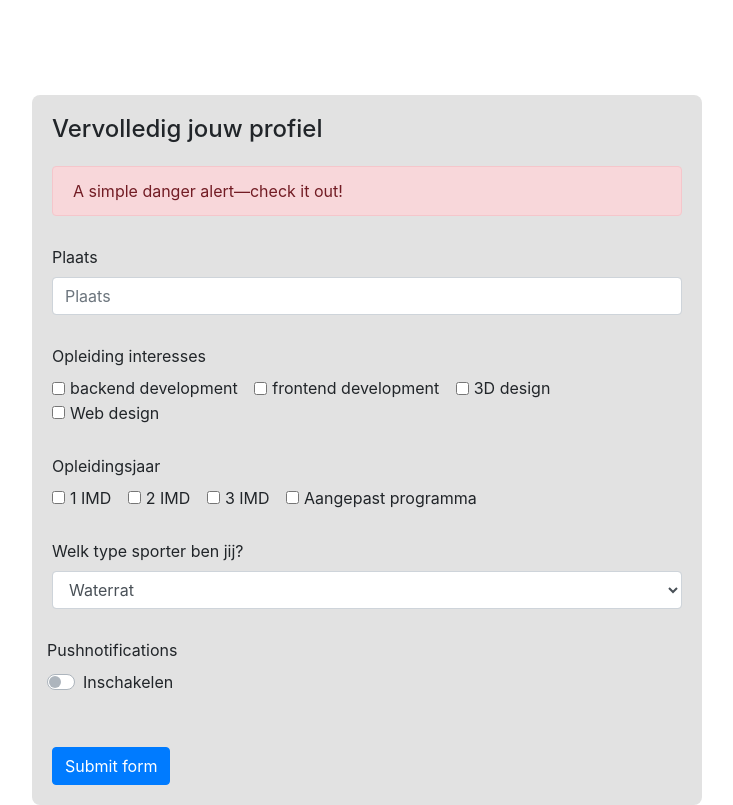
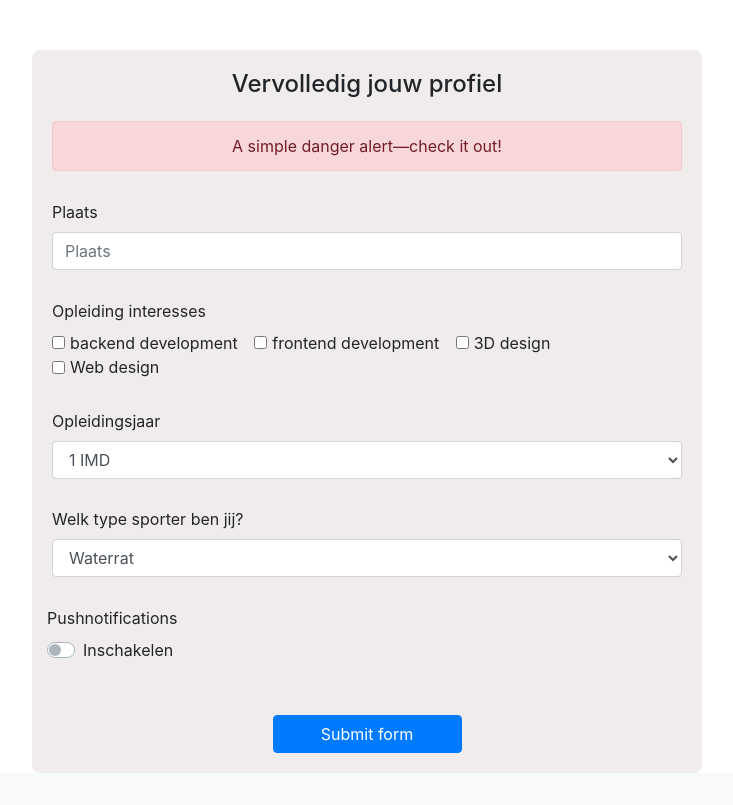
Before and after one commit to LunaOlbrechts/Buddyapp, a PHP site: page /complete.profile.php in a window 1280 px wide. Shown: the part 46-851 px from the top of the page, without its empty margins (273-1006 px from the left). After the commit the page ends 819 px from the top, so only its background shows below. Run offline with PHP 8.4, Linux system fonts and the light colour scheme.

Commit message:
Added provisional last changes to the styling of the form

```diff
--- a/complete.profile.php
+++ b/complete.profile.php
@@ -1,5 +1,32 @@
 <?php
+    session_start();
 
+    $user = "root";
+    $pass = "root";
+
+
+    if(isset($_SESSION["logged_in"]) && $_SESSION["logged_in"]){
+
+        // check !empty post
+        if(!empty($_POST) ){
+            // check !empty fields
+            $location = $_POST['inputLocation'];
+            $schoolYear = $_POST['schoolYear'];
+            $sportType = $_POST['sportType'];
+
+            if(!empty($location) && !empty($schoolYear) && !empty($sportType) ){
+                //conn database
+                $conn = new PDO('mysql:host=localhost;dbname=buddy_app', $user, $pass);
+                $query = $conn->prepare("INSERT INTO tl_users (location, schoolYear, sportType)
+                VALUES ($location, $schoolYear, $sportType)");
+                $query->execute();
+
+                $result = $query->fetch(PDO::FETCH_ASSOC);
+
+            }
+
+        }
+    }
 ?>
 
 <!DOCTYPE html>
@@ -24,56 +51,44 @@
 
                 <div class="form-group">
                 <p class="form-title">Plaats</p>
-                    <input type="text" class="form-control" id="inputAddress" placeholder="Plaats">
+                    <input type="text" class="form-control" name="inputLocation" placeholder="Plaats">
                 </div>
 
                 <div class="form-group">
                     <div class="interests">
                         <p class="form-title">Opleiding interesses</p>
                         <div class="form-check form-check-inline">
-                            <input class="form-check-input" type="checkbox" id="inputBackendDevelopment" value="inputBackendDevelopment">
+                            <input class="form-check-input" type="checkbox" name="inputBackendDevelopment" value="inputBackendDevelopment">
                             <label class="form-check-label" for="inputBackendDevelopment">backend development</label>
                         </div>
                         <div class="form-check form-check-inline">
-                            <input class="form-check-input" type="checkbox" id="inputFrontendDevelopment" value="inputFrontendDevelopment">
+                            <input class="form-check-input" type="checkbox" name="inputFrontendDevelopment" value="inputFrontendDevelopment">
                             <label class="form-check-label" for="inputFrontendDevelopment">frontend development</label>
                         </div>
                         <div class="form-check form-check-inline">
-                            <input class="form-check-input" type="checkbox" id="input3dDesign" value="input3dDesign">
+                            <input class="form-check-input" type="checkbox" name="input3dDesign" value="input3dDesign">
                             <label class="form-check-label" for="input3dDesign">3D design</label>
                         </div>
                         <div class="form-check form-check-inline">
-                            <input class="form-check-input" type="checkbox" id="inputWebDesign" value="inputWebDesign">
+                            <input class="form-check-input" type="checkbox" name="inputWebDesign" value="inputWebDesign">
                             <label class="form-check-label" for="inputWebDesign">Web design</label>
                         </div>
                     </div>
                 </div>
 
                 <div class="form-group">
-                    <div class="interests">
-                        <p class="form-title">Opleidingsjaar</p>
-                        <div class="form-check form-check-inline">
-                            <input class="form-check-input" type="checkbox" id="input1Imd" value="input1Imd">
-                            <label class="form-check-label" for="input1Imd">1 IMD</label>
-                        </div>
-                        <div class="form-check form-check-inline">
-                            <input class="form-check-input" type="checkbox" id="input2Imd" value="input2Imd">
-                            <label class="form-check-label" for="input2Imd">2 IMD</label>
-                        </div>
-                        <div class="form-check form-check-inline">
-                            <input class="form-check-input" type="checkbox" id="input3Imd" value="input3Imd">
-                            <label class="form-check-label" for="input3Imd">3 IMD</label>
-                        </div>
-                        <div class="form-check form-check-inline">
-                            <input class="form-check-input" type="checkbox" id="inputAangepastProgramma" value="inputAangepastProgramma">
-                            <label class="form-check-label" for="inputAangepastProgramma">Aangepast programma</label>
-                        </div>
-                    </div>
+                    <label for="exampleFormControlSelect1" class="form-title">Opleidingsjaar</label>
+                    <select class="form-control" name="schoolYear">
+                    <option>1 IMD</option>
+                    <option>2 IMD</option>
+                    <option>3 IMD</option>
+                    <option>Aangepast programma</option>
+                    </select>
                 </div>
 
                 <div class="form-group">
                     <label for="exampleFormControlSelect1" class="form-title">Welk type sporter ben jij?</label>
-                    <select class="form-control" id="exampleFormControlSelect1">
+                    <select class="form-control" name="sportType">
                     <option>Waterrat</option>
                     <option>Krachtpatser</option>
                     <option>Uithoudingsvermogen</option>
@@ -91,8 +106,9 @@
                         </div>
                     </div>
                 </div>
-
-                <button class="btn btn-primary" id="submit" type="submit">Submit form</button>
+                <div class="btn-submit">
+                    <button class="btn btn-primary" id="submit" type="submit">Submit form</button>
+                </div>
             </form>
         </div>
     </div>
--- a/css/style.css
+++ b/css/style.css
@@ -11,21 +11,27 @@
 */
 
 .buddyProfile{
-  height: 100vh;
+  height: 100%;
   display: flex;
   justify-content: center;
   align-items: center;
-  background-color: rgb(255, 255, 255);
+  background: rgb(255, 255, 255);
+
 }
 .form{
-  background-color: rgb(226, 226, 226);
+  background-color: rgb(240, 236, 236);
   padding-top: 46px;
   border-radius: 0.5em;
-  margin-top: 100px;
+  margin-top: 50px;
   padding:20px;
+  display: grid;
 }
 .title-complete-profile{
   padding-bottom: 0.6em;
+  text-align: center;
+}
+.alert{
+  text-align: center !important;
 }
 .form-title{
   padding-top: 0.8em;
@@ -34,8 +40,15 @@
 }
 .btn{
   margin-top: 2.3em;
+  display: flex !important;
+  justify-content: center !important;
+  width: 30%;
 }
-
+.btn-submit{
+  width: 100%;
+  display: flex;
+  justify-content: center;
+}
 @media (min-width: 576px) {
 
 }
```
Also changed, not shown: css/images/background.jpg (added), 1 other file.
